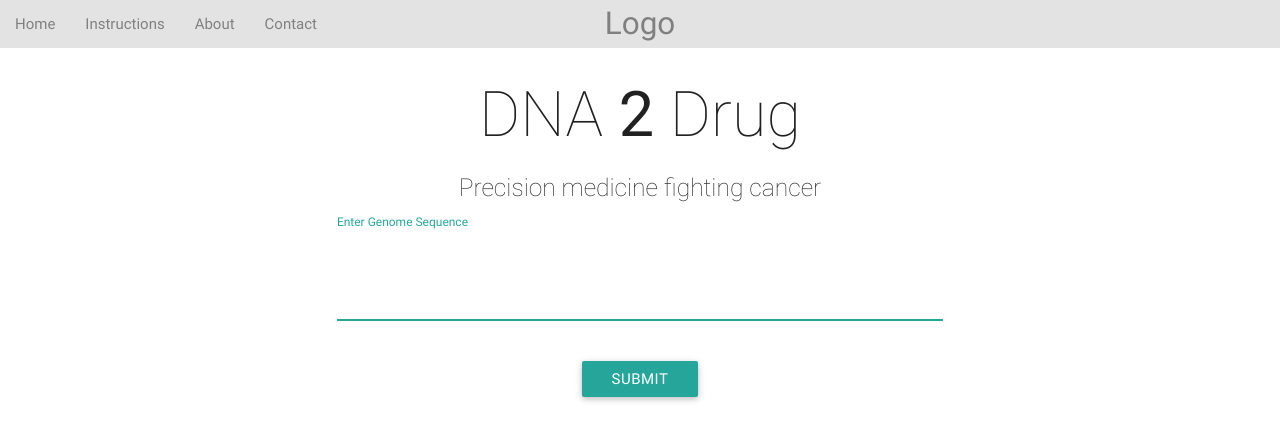
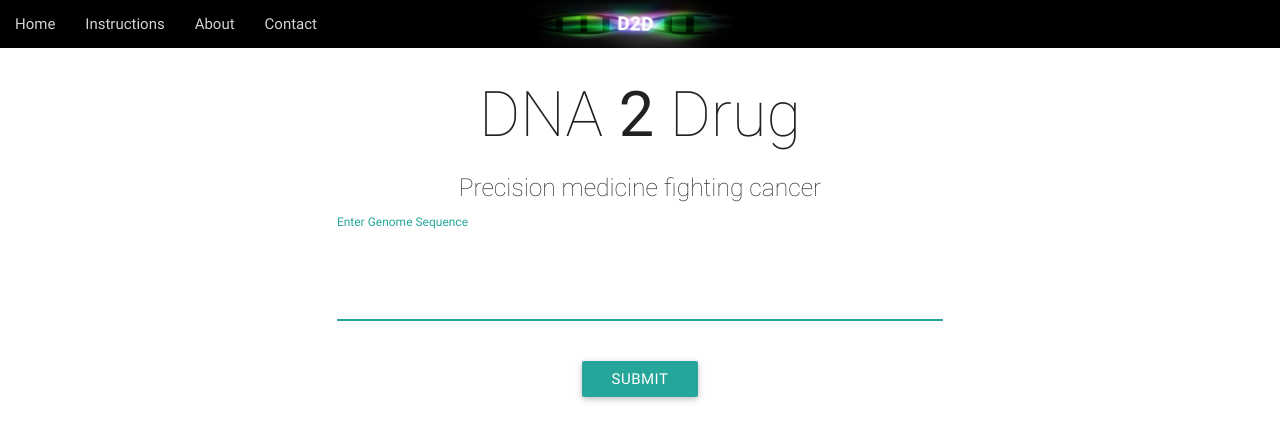
Before and after one commit to supersam654/dna2drug, a website: page core/public/app.html in a window 1280 px wide. Drawn offline with Linux system fonts and the light colour scheme; some packages are replaced by stand-ins of ours; no server answers.

Commit message:
logo, header

```diff
--- a/core/public/css/style.css
+++ b/core/public/css/style.css
@@ -6,7 +6,8 @@ nav {
   height: 48px;
   line-height: 48px;
   box-shadow: none;
-  background-color: rgba(200, 200, 200, 0.5);
+  background-color: black;
+  color: white;
 }
 nav ul li:hover {
   background-color: inherit;
@@ -15,5 +16,8 @@ nav ul {
   cursor: pointer;
 }
 nav a {
-  color: grey !important;
+  color: lightgrey !important;
 }
+nav img {
+  height: 48px;
+}
--- a/core/public/header.html
+++ b/core/public/header.html
@@ -1,6 +1,6 @@
 <nav class="">
   <div class="nav-wrapper">
-    <a href="/#!/" class="brand-logo center">Logo</a>
+    <a href="/#!/" class="brand-logo center"><img src="img/d2dnew.png"></img></a>
     <ul id="nav-mobile" class="left hide-on-med-and-down">
       <li><a href="/#!/">Home</a></li>
       <li><a class="modal-trigger" onclick="$('#modal-instructions').openModal();">Instructions</a></li>
```
Also changed, not shown: core/public/img/d2dfull.png (added), core/public/img/d2dnew.png (added).
